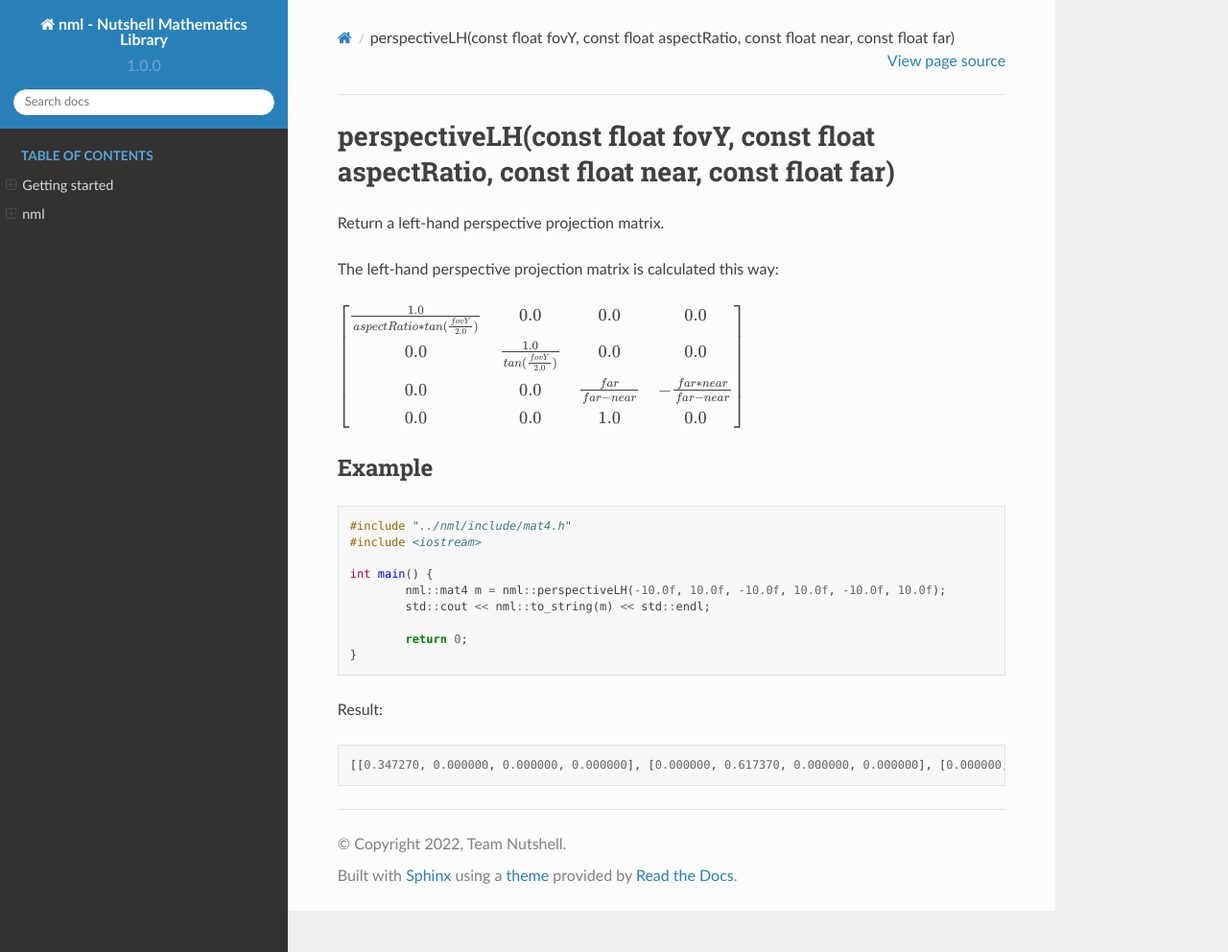
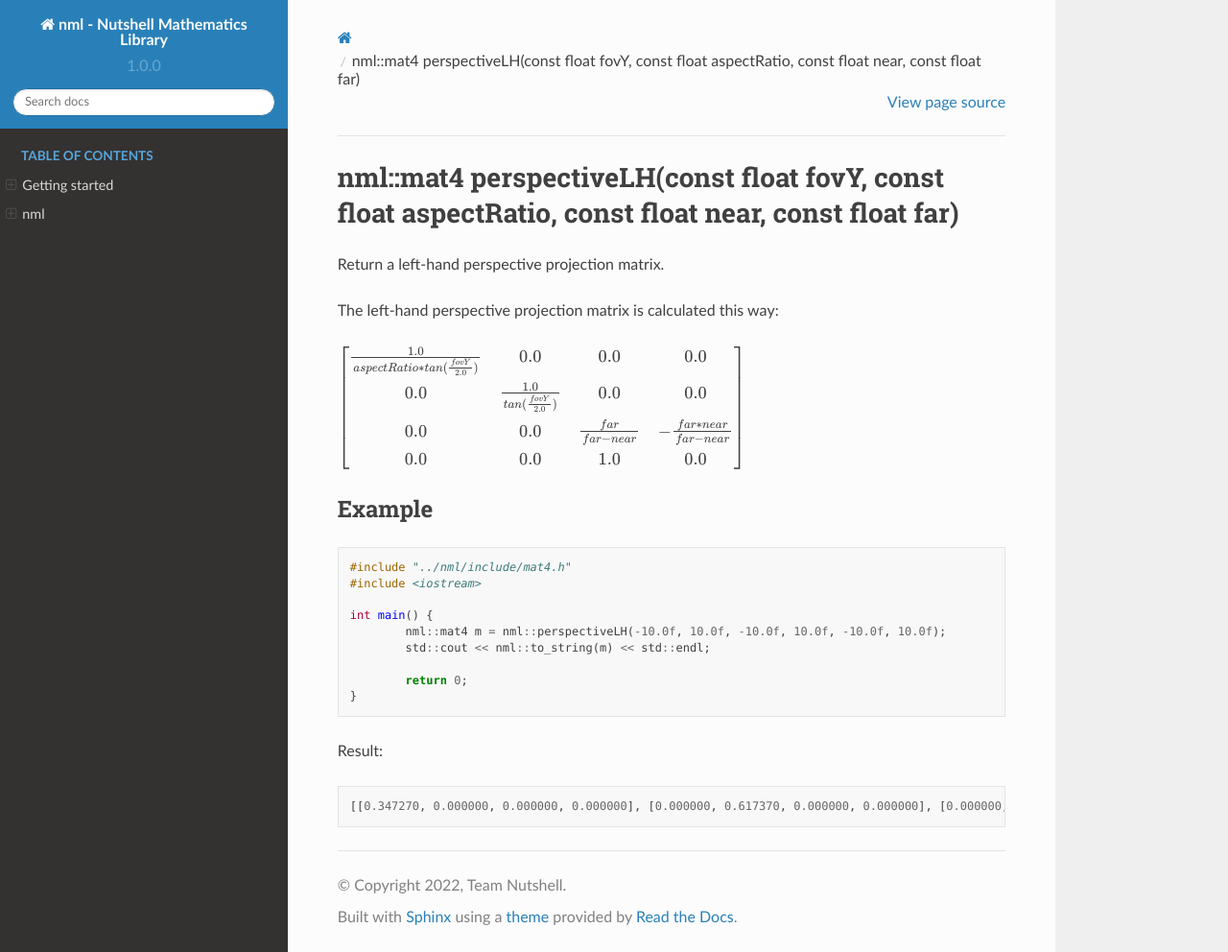
Before and after one commit to Team-Nutshell/nml, a Sphinx documentation site: the page built from docs/source/nml/namespace/nml_perspectivelh_float_float_float_float.rst, in a window 1280 px wide and 992 px high. Shown: the whole window at 96% size. Built offline with Sphinx 7.4.7 and the Read the Docs theme 2.0.0, drawn with Linux system fonts in a browser that asks for light colours.

Commit message:
minor fixes in docs

```diff
--- a/docs/source/nml/namespace/nml_perspectivelh_float_float_float_float.rst
+++ b/docs/source/nml/namespace/nml_perspectivelh_float_float_float_float.rst
@@ -1,7 +1,7 @@
 :orphan:
 
-perspectiveLH(const float fovY, const float aspectRatio, const float near, const float far)
-===========================================================================================
+nml::mat4 perspectiveLH(const float fovY, const float aspectRatio, const float near, const float far)
+=====================================================================================================
 
 Return a left-hand perspective projection matrix.
 
--- a/docs/source/nml/namespace/nml_perspectiverh_float_float_float_float.rst
+++ b/docs/source/nml/namespace/nml_perspectiverh_float_float_float_float.rst
@@ -1,7 +1,7 @@
 :orphan:
 
-perspectiveRH(const float fovY, const float aspectRatio, const float near, const float far)
-===========================================================================================
+nml::mat4 perspectiveRH(const float fovY, const float aspectRatio, const float near, const float far)
+=====================================================================================================
 
 Return a right-hand perspective projection matrix.
 
```
